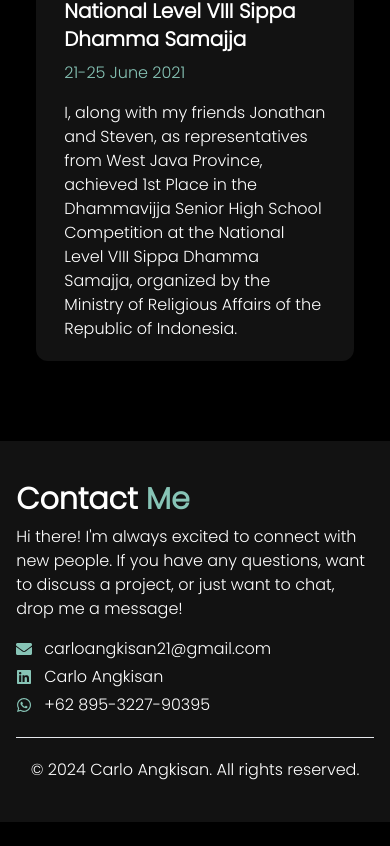
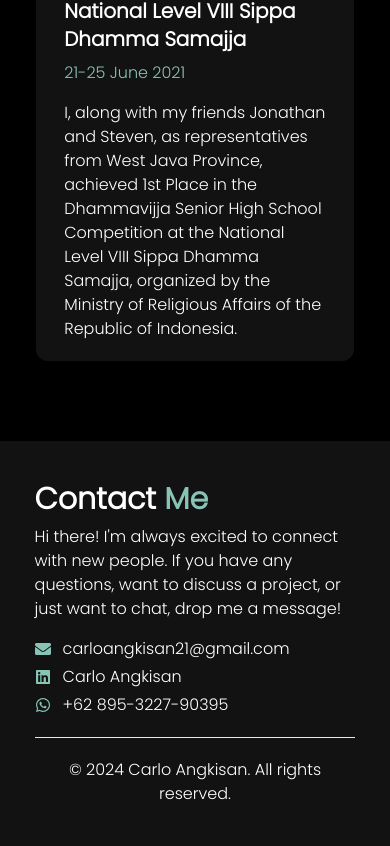
Before and after one commit to carllix/Portofolio-Website, a Next.js app: page / in a window 390 px wide. Shown: the part 5402-6248 px from the top of the page. Before the commit the page ends 6224 px from the top, so only its background shows below. Built offline with nearby package versions, Linux system fonts and the light colour scheme.

Commit message:
feat: add responsive Footer

```diff
--- a/src/components/Footer.tsx
+++ b/src/components/Footer.tsx
@@ -2,7 +2,7 @@ import { FaLinkedin, FaEnvelope, FaWhatsapp } from "react-icons/fa";
 
 export default function Footer() {
   return (
-    <div className="bg-[#121212] mt-20" id="contact">
+    <div className="bg-[#121212] mt-20 px-5 md:px-0" id="contact">
       <div className="w-11/12 mx-auto py-10">
         <p className="text-3xl font-black">
           Contact <span className="text-[rgb(135,196,182)]">Me</span>
@@ -14,19 +14,31 @@ export default function Footer() {
         </p>
         <div className="mt-4 flex items-center">
           <FaEnvelope className="text-[rgb(135,196,182)] size-4" />
-          <a href="mailto:carloangkisan21@gmail.com" className="ml-3" target="_blank">
+          <a
+            href="mailto:carloangkisan21@gmail.com"
+            className="ml-3"
+            target="_blank"
+          >
             carloangkisan21@gmail.com
           </a>
         </div>
         <div className="mt-1 flex items-center">
           <FaLinkedin className="text-[rgb(135,196,182)] size-4" />
-          <a href="https://www.linkedin.com/in/carloangkisan" className="ml-3" target="_blank">
+          <a
+            href="https://www.linkedin.com/in/carloangkisan"
+            className="ml-3"
+            target="_blank"
+          >
             Carlo Angkisan
           </a>
         </div>
         <div className="mt-1 flex items-center">
           <FaWhatsapp className="text-[rgb(135,196,182)] size-4" />
-          <a href="https://wa.me/62895322790395" className="ml-3" target="_blank">
+          <a
+            href="https://wa.me/62895322790395"
+            className="ml-3"
+            target="_blank"
+          >
             +62 895-3227-90395
           </a>
         </div>
```
